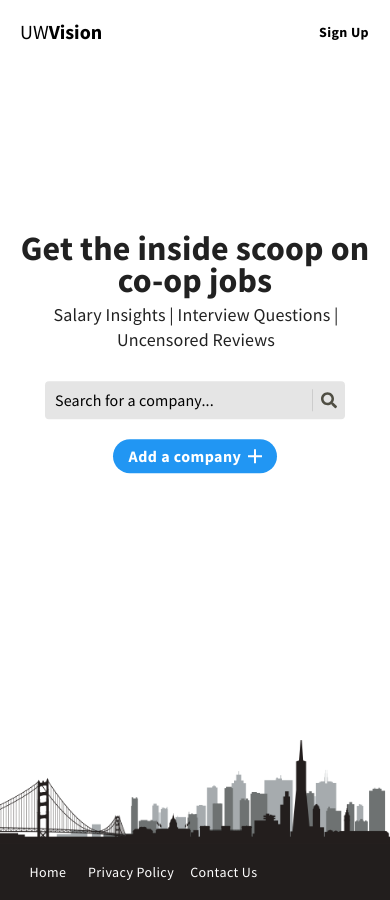
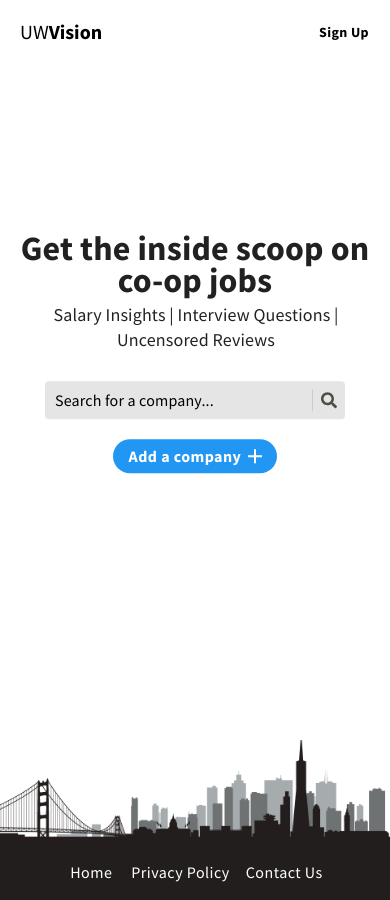
Before and after one commit to Birsana/UWVision, a React (Create React App) app in the folder frontend/: page / in a window 390 px wide. Built offline with nearby package versions, Linux system fonts and the light colour scheme; no server answers.

Commit message:
Update searchbar UX

```diff
--- a/frontend/src/components/Footer/styles.js
+++ b/frontend/src/components/Footer/styles.js
@@ -14,17 +14,15 @@ export const useStyles = makeStyles((theme) => ({
   },
 
   customizeToolbar: {
-    height: 50
+    height: 50,
+    [theme.breakpoints.down(820)]: {
+      margin: "0 auto",
+      padding: 0
+    },
   },
 
   buttons: {
     fontSize: "16px",
     textTransform: 'none',
-    [theme.breakpoints.down(520)]: {
-      fontSize: "14px"
-    },
-    [theme.breakpoints.down(300)]: {
-      fontSize: "12px"
-    }
   }
 }));
--- a/frontend/src/components/SearchBar/SearchBar.js
+++ b/frontend/src/components/SearchBar/SearchBar.js
@@ -15,6 +15,7 @@ import { getListOfCompanies } from 'backendActions';
 // Search Bar Component
 const SearchBar = (props) => {
   const [selectedCompany, setSelectedCompany] = useState(null);
+  const [input, setInput] = useState(false);
   const [companyData, setCompanyData] = useState({});
   const location = useLocation();
 
@@ -34,6 +35,15 @@ const SearchBar = (props) => {
     props.history.push("/company/" + company);
   };
 
+  // Make sure no options are shown if input is empty
+  const handleInputChange = (input) => {
+    if (input.length === 0) {
+      setInput(false)
+    } else {
+      setInput(true)
+    }
+  };
+
   const formatOptionLabel = ({ value, label }) => (
     <div style={{ display: "flex", justifyContent: "space-between" }}>
       <div>{label}</div>
@@ -46,15 +56,16 @@ const SearchBar = (props) => {
   return (
       <StyledSearch
         value={selectedCompany} // Allows for selected option to appear in search bar, after clicking it
-        options={companyData} // Uses the map to display the given options
+        options={input ? companyData.slice(0, 6) : []} // Uses the map to display the given options
         formatOptionLabel={formatOptionLabel} // Customize options
         onChange={handleChange}
+        onInputChange={handleInputChange}
         placeholder="Search for a company..."
         openMenuOnClick={false} // Prevents option to reveal all options when user clicks the search bar
         className="select" // Since it is part of the "Select" component
         styles={(location.pathname === "/") ? SearchBarStylesHome : SearchBarStylesNotHome} // Utilizes custom style given above
         components={{ DropdownIndicator }}
-        //TODO: noOptionsMessage={() => "This company does not currently exist in the database"}
+        noOptionsMessage={() => <div style={{ fontSize: 16 }}>No companies</div>}
       />
   );
 };
--- a/frontend/src/components/SearchBar/styles.js
+++ b/frontend/src/components/SearchBar/styles.js
@@ -82,7 +82,7 @@ export const SearchBarStylesHome = {
 
     menu: styles => ({
       ...styles,
-      marginTop: 2,
+      marginTop: 12,
       boxShadow: '0 0 10px rgba(0, 0, 0, 0.1)'
     }),
 
```
Also changed, not shown: 5 other files (tests, documents, lock files or other folders).
